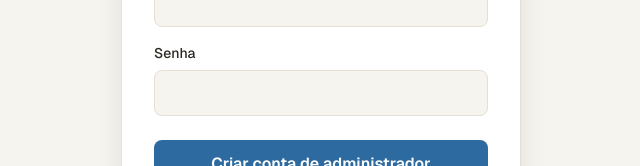
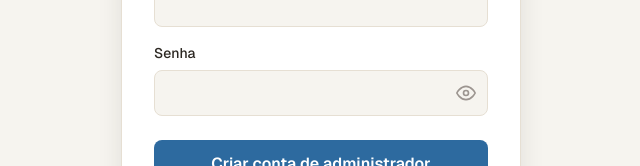
Before and after one commit to JAnotificacoes/JANotificacoes-frontend, a Next.js app: page /auth/register in a window 1280 px wide. Shown: the part 440-606 px from the top of the page, without its empty margins (319-959 px from the left). Built offline with nearby package versions, Linux system fonts and the light colour scheme; no server answers.

Commit message:
feat: adiciona mostrar/ocultar senha no cadastro
- Mesmo padrão do login: botão com ícone de olho, acessível e
  desabilitado durante a criação da conta

```diff
--- a/src/app/(pages)/auth/register/page.js
+++ b/src/app/(pages)/auth/register/page.js
@@ -16,6 +16,7 @@
   const [password, setPassword] = useState("");
   const [fullName, setFullName] = useState("");
   const [loading, setLoading] = useState(false);
+  const [showPassword, setShowPassword] = useState(false);
   const [error, setError] = useState("");
 
   const handleSubmit = async (e) => {
@@ -84,10 +85,11 @@
             <label htmlFor="password" className={styles.label}>
               Senha
             </label>
+            <div className={styles.passwordWrapper}>
               <input
                 id="password"
-              type="password"
-              className={styles.input}
+                type={showPassword ? "text" : "password"}
+                className={`${styles.input} ${styles.passwordInput}`}
                 value={password}
                 onChange={(e) => setPassword(e.target.value)}
                 required
@@ -95,6 +97,29 @@
                 disabled={loading}
                 minLength={6}
               />
+              <button
+                type="button"
+                className={styles.eyeButton}
+                onClick={() => setShowPassword((v) => !v)}
+                aria-label={showPassword ? "Ocultar senha" : "Mostrar senha"}
+                aria-pressed={showPassword}
+                disabled={loading}
+              >
+                {showPassword ? (
+                  <svg width="20" height="20" viewBox="0 0 24 24" fill="none" stroke="currentColor" strokeWidth="2" strokeLinecap="round" strokeLinejoin="round" aria-hidden="true">
+                    <path d="M17.94 17.94A10.07 10.07 0 0 1 12 20c-7 0-11-8-11-8a18.45 18.45 0 0 1 5.06-5.94" />
+                    <path d="M9.9 4.24A9.12 9.12 0 0 1 12 4c7 0 11 8 11 8a18.5 18.5 0 0 1-2.16 3.19" />
+                    <path d="M14.12 14.12a3 3 0 1 1-4.24-4.24" />
+                    <line x1="2" y1="2" x2="22" y2="22" />
+                  </svg>
+                ) : (
+                  <svg width="20" height="20" viewBox="0 0 24 24" fill="none" stroke="currentColor" strokeWidth="2" strokeLinecap="round" strokeLinejoin="round" aria-hidden="true">
+                    <path d="M1 12s4-8 11-8 11 8 11 8-4 8-11 8-11-8-11-8z" />
+                    <circle cx="12" cy="12" r="3" />
+                  </svg>
+                )}
+              </button>
+            </div>
           </div>
 
           {error && <p className={styles.error}>{error}</p>}
--- a/src/app/(pages)/auth/register/register.module.css
+++ b/src/app/(pages)/auth/register/register.module.css
@@ -84,6 +84,48 @@
   cursor: not-allowed;
 }
 
+.passwordWrapper {
+  position: relative;
+  display: flex;
+  align-items: center;
+}
+
+.passwordInput {
+  width: 100%;
+  padding-right: 42px;
+}
+
+.eyeButton {
+  position: absolute;
+  right: 6px;
+  display: flex;
+  align-items: center;
+  justify-content: center;
+  width: 32px;
+  height: 32px;
+  padding: 0;
+  background: none;
+  border: none;
+  border-radius: 6px;
+  color: var(--text-muted);
+  cursor: pointer;
+}
+
+.eyeButton:hover:not(:disabled) {
+  color: var(--text);
+  background: var(--primary-soft);
+}
+
+.eyeButton:focus-visible {
+  outline: 2px solid var(--primary);
+  outline-offset: 1px;
+}
+
+.eyeButton:disabled {
+  opacity: 0.5;
+  cursor: not-allowed;
+}
+
 .error {
   margin: 0;
   padding: 10px 12px;
```
Lines whose indentation alone changed are shown as unchanged.
